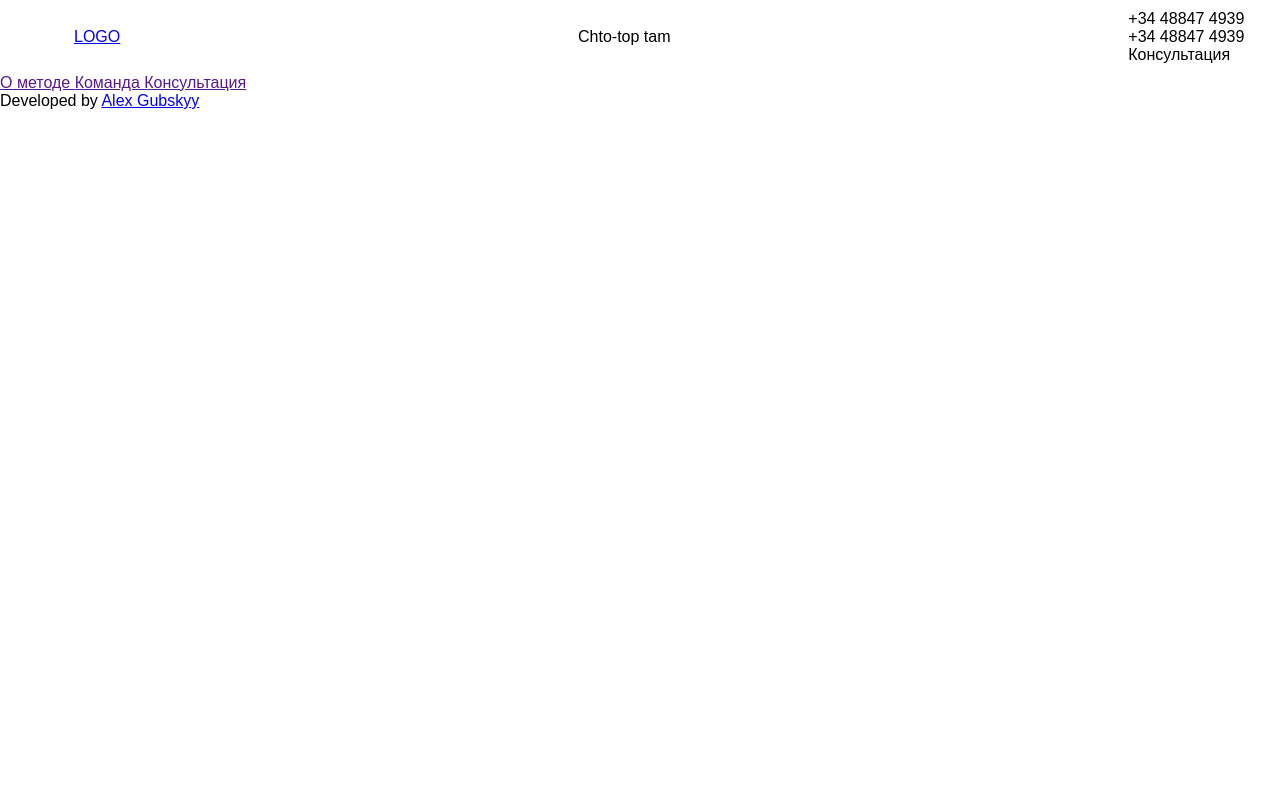
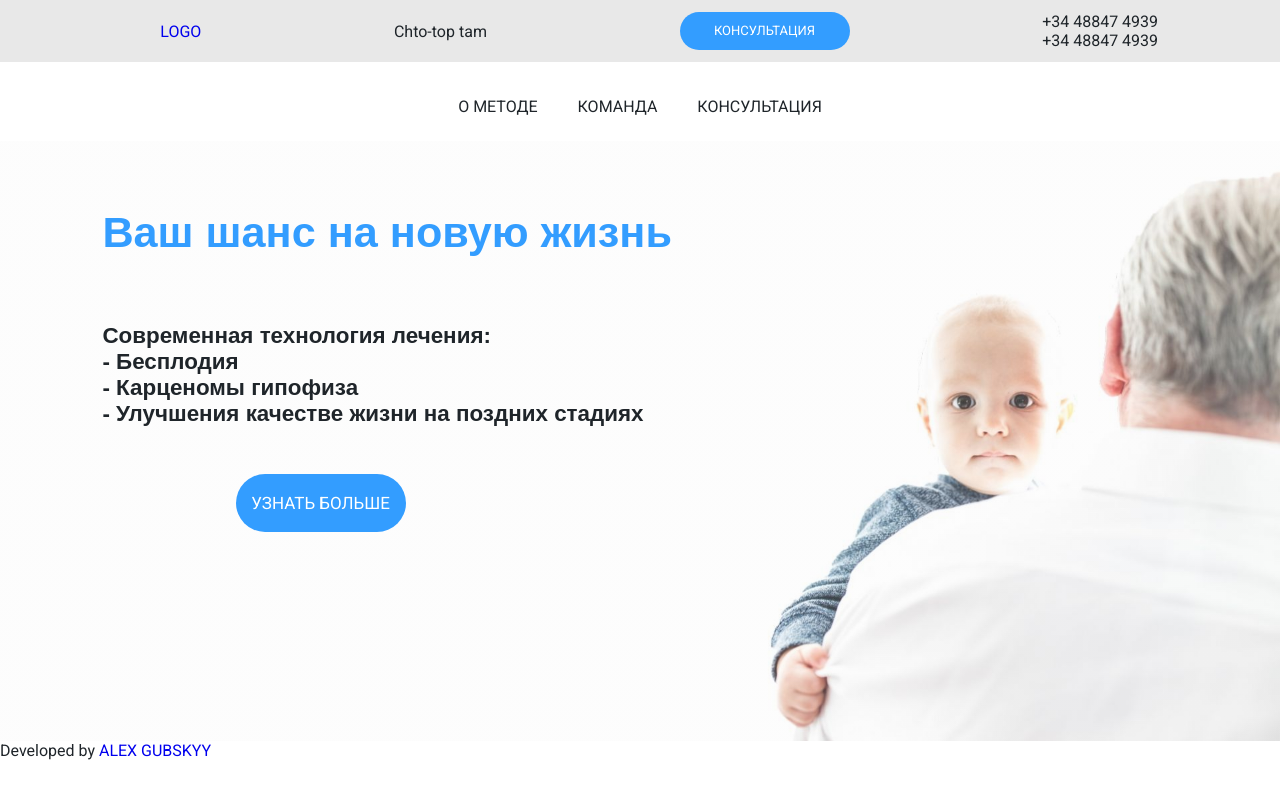
Before and after one commit to FrostyDog/Medical, a PHP site: page / in a window 1280 px wide. Run offline with PHP 8.4, Linux system fonts and the light colour scheme.

Commit message:
Header + Hero done
Closen colors, her and header done.

```diff
--- a/index.html
+++ b/index.html
@@ -1,5 +1,6 @@
 <!DOCTYPE html>
 <html lang="en" dir="ltr">
+
 <head>
   <meta charset="utf-8">
   <title>Medical Website</title>
@@ -7,21 +8,22 @@
   <meta name="keywords" content="">
   <meta name="author" content="">
   <link rel="stylesheet" type="text/css" href="./style.css">
+  <link href="https://fonts.googleapis.com/css?family=Roboto&display=swap" rel="stylesheet">
   <meta name="viewport" content="width=device-width, initial-scale=1.0">
 </head>
+
 <body>
   <header>
 
     <div class="top-bar">
       <a href="./"> LOGO </a>
       <p> Chto-top tam </p>
-
+      <a href="/" class = "button">Консультация </a>
       <div>
         <p> +34 48847 4939 </p>
         <p> +34 48847 4939 </p>
-    <div>Консультация </div>
+
       </div>
-
     </div>
 
     <nav>
@@ -31,6 +33,20 @@
     </nav>
 
   </header>
+
+  <section class="hero">
+    <div class="hero-text">
+    <h2>Ваш шанс на новую жизнь</h2>
+    <div class="hero-list">
+    <h5>Современная технология лечения: </h5>
+    <h5> - Бесплодия </h5>
+    <h5> - Карценомы гипофиза </h5>
+    <h5> - Улучшения качестве жизни на поздних стадиях </h5>
+  </div>
+  <a href="/" class="button"> Узнать больше </a>
+  </div>
+
+  </section>
 
   <section>
 
@@ -42,4 +58,5 @@
   </footer>
 
 </body>
+
 </html>
--- a/style.css
+++ b/style.css
@@ -15,23 +15,129 @@ html {
 body {
   width: 100%;
   max-width: 1920px;
+  margin: 0 auto;
+  font-family: 'Roboto', sans-serif;
+  color: #1F252A;
 }
 
 p {
   font-size: 12pt;
-
+  font-family: 'Roboto', sans-serif;
 }
 
-header{
+h1, h2, h3, h4, h5, h6 {
+  font-family: Arial;
+}
+
+h2 {
+  font-size: 2.7em;
+}
+
+h5 {
+  font-size: 1.4em;
+}
+
+a {
+  text-decoration: none;
+  text-transform: uppercase;
+  font-family: "Roboto", sans-serif;
+}
+
+header {
   display: flex;
   flex-direction: column;
 }
 
-.top-bar{
+nav {
+  /* background: rgb(232, 232, 232); */
+  /* background: 	#9BBFFF; */
+  /* background: #87D3FF; */
+  padding: 10px 20px 10px 20px;
   display: flex;
-  justify-content: space-between;
+  justify-content: center;
+}
+
+nav a {
+  text-decoration: none;
+  font-size: 1em;
+  padding: 15px 20px 15px 20px;
+  color: #1F252A;
+  font-weight: 500;
+}
+
+nav a:hover {
+  color: blue;
+  background: white;
+}
+
+.button {
+    background: #339DFF;
+    color: #fff;
+    text-decoration: none;
+    font-size: 13px;
+    line-height: 38px;
+    border-radius: 50px;
+    -webkit-transition: all 0.3s;
+    transition: all 0.3s;
+    min-width: 170px;
+    text-align: center;
+}
+
+.button:hover {
+  background: #fff;
+  color: #339DFF;
+  box-shadow: 0 4px 4px rgba(83, 100, 255, 0.32);
+}
+
+.top-bar {
+  display: flex;
+  justify-content: space-around;
   align-items: center;
-margin: 10px;
-padding-left: 5%;
-padding-right: 2%;
+  margin-bottom: 10px;
+  padding: 12px;
+  padding-left: 5%;
+  padding-right: 2%;
+  background-color: rgb(232, 232, 232)
 }
+
+.top-bar a {
+}
+
+.hero {
+  background-image: linear-gradient(rgba(232, 232, 232, 0.1), rgba(232, 232, 232, 0.1)), url("./images/baby-bg-white.jpg");
+  /* Set a specific height */
+  /* height: 500px; */
+  height: 75vh;
+  /* Position and center the image to scale nicely on all screens */
+  background-position: center;
+  background-repeat: no-repeat;
+  background-size: cover;
+  position: relative;
+/* width: 90%;
+margin-left: 10%; */
+}
+
+.hero-text {
+  padding-left: 8%;
+  display: flex;
+  max-width: 60%;
+  flex-direction: column;
+  align-items: flex-start;
+  justify-content: flex-start;
+  height: 100%;
+}
+
+.hero-text h2 {
+  margin-top: 10%;
+  color: #339DFF;
+}
+.hero-list{
+  padding-top: 10%;
+}
+
+.hero-text a {
+margin-top: 7%;
+margin-left: 20%;
+font-size: 17px;
+padding: 10px 15px 10px 15px ;
+}
```
Also changed, not shown: images/baby-bg-white.jpg (added), images/hero-baby.png (added). Lines whose indentation alone changed are shown as unchanged.
